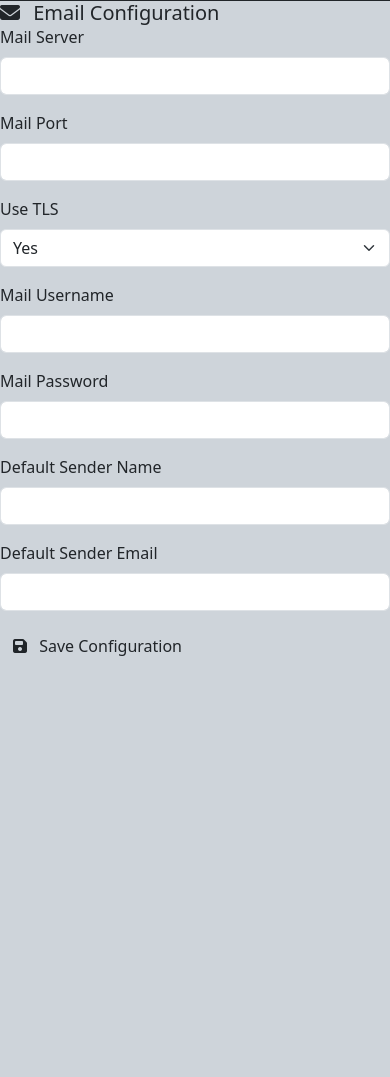
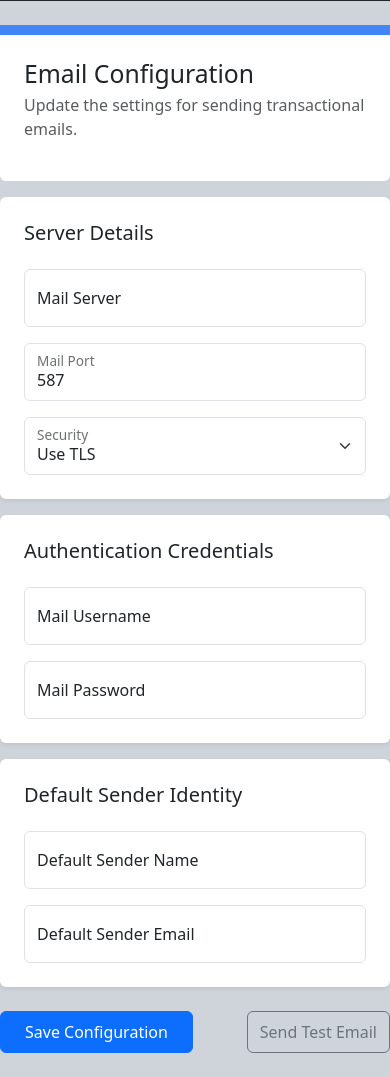
Before and after one commit to amulbabariya07/hms-system, a Flask app: page /admin/email-configuration in a window 390 px wide. Shown: the part 55-1132 px from the top of the page. Before the commit the page ends 711 px from the top, so only its background shows below. Run offline with Flask 3, Linux system fonts and the light colour scheme; the visitor is signed in with stand-in values (Sample User, id 1); data that the repository does not hold is empty.

Commit message:
[IMP] Re-design Email configuration on admin panel

```diff
--- a/app/admin/templates/admin/email_configuration.html
+++ b/app/admin/templates/admin/email_configuration.html
@@ -1,60 +1,116 @@
 {% extends "admin/base_admin.html" %}
 
 {% block title %}Email Configuration - Admin Panel{% endblock %}
-{% block page_title %}Email Configuration{% endblock %}
 
 {% block content %}
-<div class="admin-card mb-4">
-    <div class="admin-card-header">
-        <h5 class="mb-0">
-            <i class="fas fa-envelope me-2"></i>
-            Email Configuration
-        </h5>
-    </div>
-    <div class="admin-card-body">
-        <form method="POST" action="{{ url_for('admin.email_configuration') }}">
-            <div class="row">
-                <div class="col-md-6 mb-3">
-                    <label for="mail_server" class="form-label">Mail Server</label>
-                    <input type="text" class="form-control" id="mail_server" name="mail_server" value="{{ mail_setting.mail_server if mail_setting else '' }}" required>
-                </div>
-                <div class="col-md-3 mb-3">
-                    <label for="mail_port" class="form-label">Mail Port</label>
-                    <input type="number" class="form-control" id="mail_port" name="mail_port" value="{{ mail_setting.mail_port if mail_setting else '' }}" required>
-                </div>
-                <div class="col-md-3 mb-3">
-                    <label for="mail_use_tls" class="form-label">Use TLS</label>
-                    <select class="form-select" id="mail_use_tls" name="mail_use_tls">
-                        <option value="True" {% if mail_setting and mail_setting.mail_use_tls %}selected{% endif %}>Yes</option>
-                        <option value="False" {% if mail_setting and not mail_setting.mail_use_tls %}selected{% endif %}>No</option>
-                    </select>
+<style>
+    /* A little bit of style to set the background color for the 'Google Form' look */
+    body {
+        background-color: #f0f2f5; /* A light grey, similar to Google's background */
+    }
+</style>
+
+<div class="row justify-content-center">
+    <div class="col-lg-8 col-md-10">
+        <form method="POST" action="{{ url_for('admin.email_configuration') }}" class="py-4">
+
+            <div class="card border-0 mb-3">
+                <div class="card-body p-0">
+                    <div style="height: 10px; background-color: #4285F4;"></div> <div class="p-4">
+                        <h2 class="mb-1">Email Configuration</h2>
+                        <p class="text-muted">Update the settings for sending transactional emails.</p>
+                    </div>
                 </div>
             </div>
-            <div class="row">
-                <div class="col-md-6 mb-3">
-                    <label for="mail_username" class="form-label">Mail Username</label>
-                    <input type="text" class="form-control" id="mail_username" name="mail_username" value="{{ mail_setting.mail_username if mail_setting else '' }}" required>
-                </div>
-                <div class="col-md-6 mb-3">
-                    <label for="mail_password" class="form-label">Mail Password</label>
-                    <input type="password" class="form-control" id="mail_password" name="mail_password" value="{{ mail_setting.mail_password if mail_setting else '' }}" required>
+
+            <div class="card border-0 shadow-sm mb-3">
+                <div class="card-body p-4">
+                    <h5 class="mb-4">Server Details</h5>
+                    <div class="form-floating mb-3">
+                        <input type="text" class="form-control" id="mail_server" name="mail_server" placeholder="smtp.example.com" value="{{ mail_setting.mail_server if mail_setting else '' }}" required>
+                        <label for="mail_server">Mail Server</label>
+                    </div>
+                    <div class="row g-3">
+                        <div class="col-md-8">
+                            <div class="form-floating">
+                                <input type="number" class="form-control" id="mail_port" name="mail_port" placeholder="587" value="{{ mail_setting.mail_port if mail_setting else '587' }}" required>
+                                <label for="mail_port">Mail Port</label>
+                            </div>
+                        </div>
+                        <div class="col-md-4">
+                            <div class="form-floating">
+                                <select class="form-select" id="mail_use_tls" name="mail_use_tls">
+                                    <option value="True" {% if mail_setting and mail_setting.mail_use_tls %}selected{% endif %}>Use TLS</option>
+                                    <option value="False" {% if mail_setting and not mail_setting.mail_use_tls %}selected{% endif %}>No TLS</option>
+                                </select>
+                                <label for="mail_use_tls">Security</label>
+                            </div>
+                        </div>
+                    </div>
                 </div>
             </div>
-            <div class="row">
-                <div class="col-md-6 mb-3">
-                    <label for="mail_default_name" class="form-label">Default Sender Name</label>
-                    <input type="text" class="form-control" id="mail_default_name" name="mail_default_name" value="{{ mail_setting.mail_default_name if mail_setting else '' }}">
-                </div>
-                <div class="col-md-6 mb-3">
-                    <label for="mail_default_email" class="form-label">Default Sender Email</label>
-                    <input type="email" class="form-control" id="mail_default_email" name="mail_default_email" value="{{ mail_setting.mail_default_email if mail_setting else '' }}">
+
+            <div class="card border-0 shadow-sm mb-3">
+                <div class="card-body p-4">
+                    <h5 class="mb-4">Authentication Credentials</h5>
+                    <div class="form-floating mb-3">
+                        <input type="text" class="form-control" id="mail_username" name="mail_username" placeholder="your-email@example.com" value="{{ mail_setting.mail_username if mail_setting else '' }}" required>
+                        <label for="mail_username">Mail Username</label>
+                    </div>
+
+                    <div class="form-floating">
+                        <input type="password" class="form-control" id="mail_password" name="mail_password" placeholder="Enter your email password" value="{{ mail_setting.mail_password if mail_setting else '' }}" required>
+                        <label for="mail_password">Mail Password</label>
+                    </div>
+                    </div>
+            </div>
+
+            <div class="card border-0 shadow-sm mb-3">
+                <div class="card-body p-4">
+                    <h5 class="mb-4">Default Sender Identity</h5>
+                     <div class="form-floating mb-3">
+                        <input type="text" class="form-control" id="mail_default_name" name="mail_default_name" placeholder="My Awesome App" value="{{ mail_setting.mail_default_name if mail_setting else '' }}">
+                        <label for="mail_default_name">Default Sender Name</label>
+                    </div>
+
+                    <div class="form-floating">
+                        <input type="email" class="form-control" id="mail_default_email" name="mail_default_email" placeholder="noreply@example.com" value="{{ mail_setting.mail_default_email if mail_setting else '' }}">
+                        <label for="mail_default_email">Default Sender Email</label>
+                    </div>
                 </div>
             </div>
-            <button type="submit" class="btn btn-admin-primary">
-                <i class="fas fa-save me-2"></i>
-                Save Configuration
-            </button>
+
+            <div class="d-flex justify-content-between mt-4">
+                 <button type="submit" class="btn btn-primary px-4 py-2">
+                    Save Configuration
+                </button>
+                <button type="button" class="btn btn-outline-secondary">
+                    Send Test Email
+                </button>
+            </div>
         </form>
     </div>
 </div>
 {% endblock %}
+
+{% block scripts %}
+{{ super() }}
+<script>
+// JavaScript for the show/hide password toggle functionality
+document.addEventListener('DOMContentLoaded', function () {
+    const togglePassword = document.getElementById('togglePassword');
+    const passwordInput = document.getElementById('mail_password');
+    const passwordIcon = document.getElementById('togglePasswordIcon');
+
+    togglePassword.addEventListener('click', function () {
+        // Toggle the type attribute
+        const type = passwordInput.getAttribute('type') === 'password' ? 'text' : 'password';
+        passwordInput.setAttribute('type', type);
+
+        // Toggle the icon
+        passwordIcon.classList.toggle('fa-eye');
+        passwordIcon.classList.toggle('fa-eye-slash');
+    });
+});
+</script>
+{% endblock %}
```
